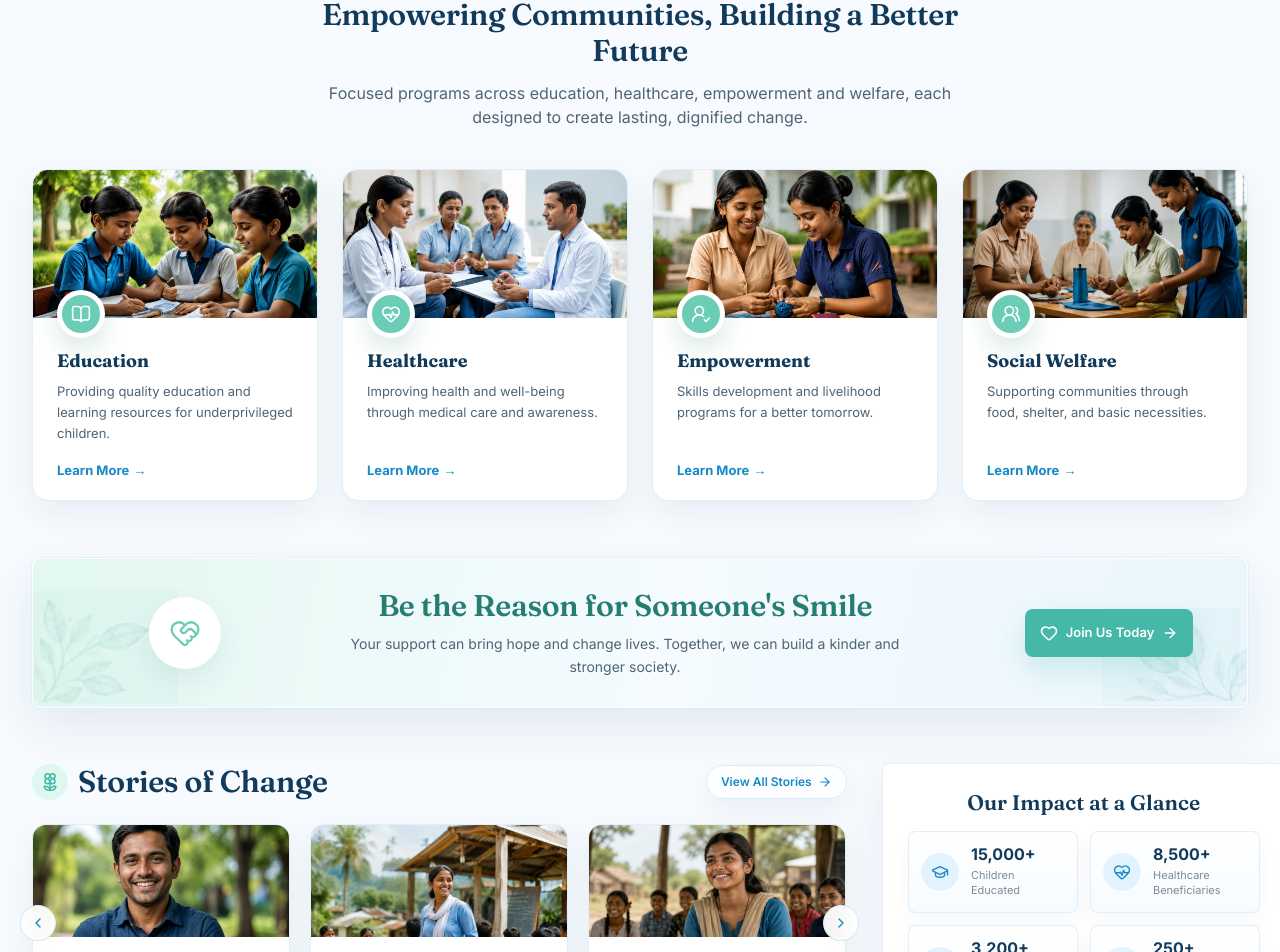
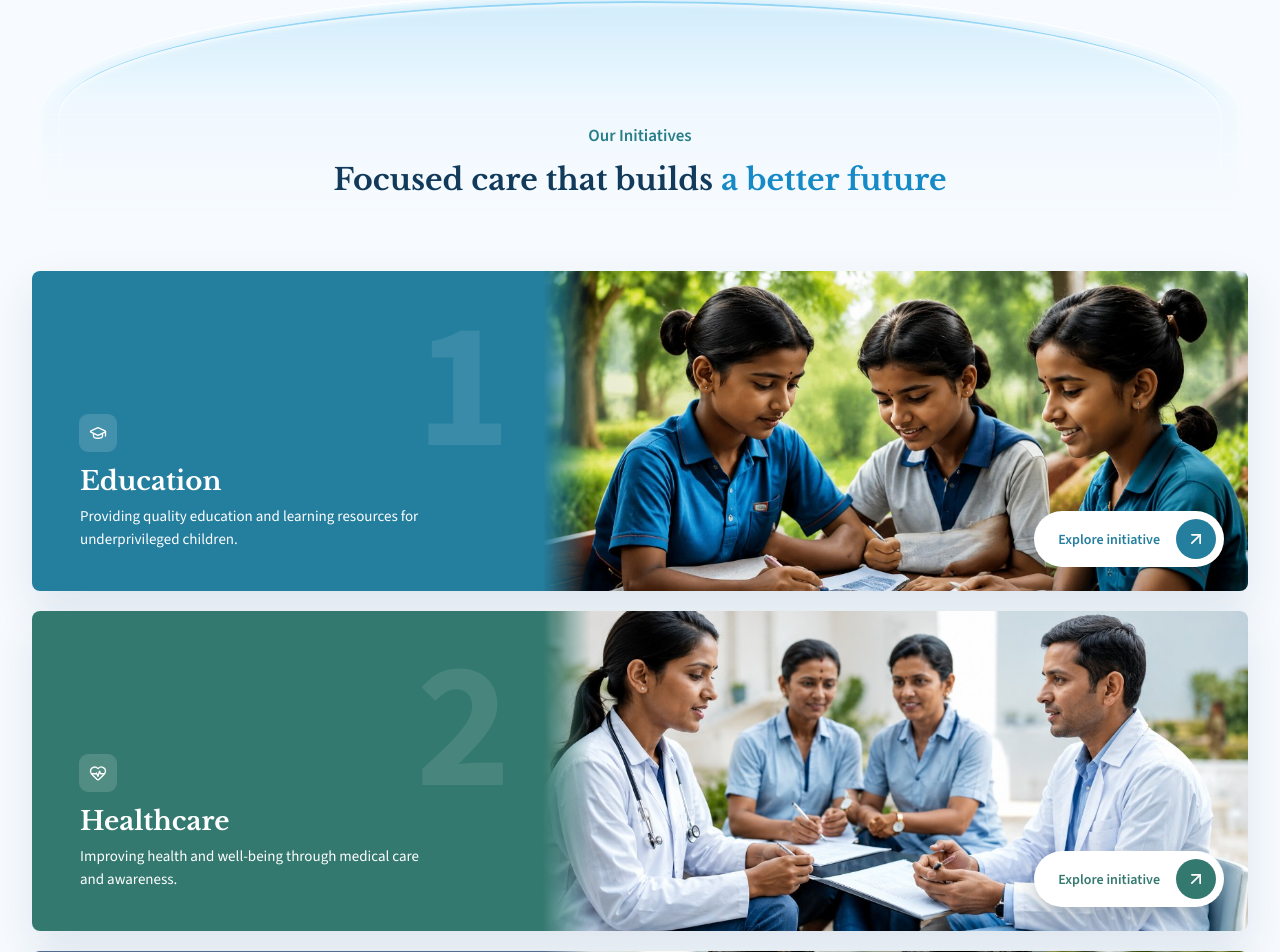
Before and after one commit to MacharlaBhanu/Venkatramaih_charity_trust, a React (Vite) app: page / in a window 1280 px wide. Shown: the part 1056-2008 px from the top of the page. Built offline with nearby package versions, Linux system fonts and the light colour scheme.

Commit message:
redesign home page

```diff
--- a/src/components/SectionTitle.tsx
+++ b/src/components/SectionTitle.tsx
@@ -24,7 +24,7 @@ export default function SectionTitle({
     >
       {eyebrow && (
         <span
-          className={`mb-3 inline-flex items-center gap-2 text-[11px] font-bold uppercase text-softgreen ${
+          className={`mb-3 inline-flex items-center gap-2 font-sans text-[12px] font-semibold text-[#349C8D] ${
             align === 'center' ? 'justify-center' : ''
           }`}
         >
@@ -32,7 +32,7 @@ export default function SectionTitle({
           {eyebrow}
         </span>
       )}
-      <h2 className="font-serif text-[23px] font-bold leading-tight text-heading sm:text-[28px] md:text-[32px]">
+      <h2 className="font-serif text-[22px] font-bold leading-[1.3] text-heading sm:text-[27px] md:text-[31px]">
         {title}
       </h2>
       {decorated && (
@@ -45,7 +45,7 @@ export default function SectionTitle({
           <span className="h-px w-8 bg-line" />
         </div>
       )}
-      {subtitle && <p className="mt-3 text-base text-body">{subtitle}</p>}
+      {subtitle && <p className="mt-3 font-sans text-[15px] leading-[1.7] text-body">{subtitle}</p>}
     </div>
   );
 }
--- a/src/index.css
+++ b/src/index.css
@@ -1,4 +1,4 @@
-@import url('https://fonts.googleapis.com/css2?family=Cormorant+Garamond:ital,wght@0,500;0,600;0,700;1,500;1,600&family=Inter:wght@300;400;500;600;700&family=Fraunces:opsz,wght@9..144,500;9..144,600;9..144,700&family=Playfair+Display:wght@500;600;700;800&family=Poppins:wght@400;500;600&family=Space+Grotesk:wght@500;600&display=swap');
+@import url('https://fonts.googleapis.com/css2?family=Cormorant+Garamond:ital,wght@0,500;0,600;0,700;1,500;1,600&family=Libre+Baskerville:wght@400;700&family=Source+Sans+3:wght@400;500;600;700&display=swap');
 
 @tailwind base;
 @tailwind components;
@@ -96,32 +96,32 @@
 
 /* Shared typography: all pages use the same families and responsive hierarchy as Home. */
 .site-main {
-  font-family: Inter, system-ui, sans-serif;
+  font-family: 'Source Sans 3', system-ui, sans-serif;
 }
 
 .site-main h1:not(.home-hero-title) {
-  font-family: 'Cormorant Garamond', Georgia, serif;
+  font-family: 'Libre Baskerville', Georgia, serif;
   font-size: 38px;
-  font-weight: 600;
-  line-height: 1.02;
-  letter-spacing: -0.025em;
+  font-weight: 700;
+  line-height: 1.08;
+  letter-spacing: 0;
 }
 
 .site-main h2,
 .site-main .contact-serif,
 .site-main .involved-serif {
-  font-family: Fraunces, 'Playfair Display', Georgia, serif;
+  font-family: 'Libre Baskerville', Georgia, serif;
 }
 
 .site-main h2 {
   font-size: 23px;
-  font-weight: 600;
-  line-height: 1.2;
-  letter-spacing: -0.01em;
+  font-weight: 700;
+  line-height: 1.28;
+  letter-spacing: 0;
 }
 
 .site-main h3 {
-  font-family: Fraunces, 'Playfair Display', Georgia, serif;
+  font-family: 'Libre Baskerville', Georgia, serif;
 }
 
 /* Home-style fade-and-rise motion shared by every non-Home page. */
@@ -166,7 +166,7 @@
 
 .page-image-loader__title {
   margin: 0;
-  font-family: Fraunces, 'Playfair Display', Georgia, serif;
+  font-family: 'Libre Baskerville', Georgia, serif;
   font-size: clamp(19px, 4.8vw, 25px);
   font-weight: 600;
   text-align: center;
--- a/src/pages/Home.tsx
+++ b/src/pages/Home.tsx
@@ -4,8 +4,7 @@ import { Link } from 'react-router-dom';
 import {
   Flower2,
   ArrowRight,
-  ChevronLeft,
-  ChevronRight,
+  ArrowUpRight,
   HeartHandshake,
   HandHeart,
   Heart,
@@ -16,10 +15,7 @@ import {
 } from 'lucide-react';
 import type { LucideIcon } from 'lucide-react';
 import SEO from '../components/SEO';
-import SectionTitle from '../components/SectionTitle';
 import StatCard from '../components/StatCard';
-import InitiativeCard from '../components/InitiativeCard';
-import StoryCard from '../components/StoryCard';
 import { useDonation } from '../context/DonationContext';
 import {
   heroImage,
@@ -35,6 +31,122 @@ const impactIcons: Record<string, LucideIcon> = {
   userCheck: UserRoundCheck,
   usersRound: UsersRound,
 };
+
+const initiativeIcons: Record<string, LucideIcon> = {
+  book: GraduationCap,
+  health: HeartPulse,
+  empower: UserRoundCheck,
+  welfare: UsersRound,
+};
+
+const initiativeColors = ['#247E9E', '#34796F', '#536C91', '#976A72'];
+const storyColors = ['#356A91', '#3D7C73', '#765F82'];
+
+function InsightHeading({
+  eyebrow,
+  title,
+  accent,
+}: {
+  eyebrow: string;
+  title: string;
+  accent: string;
+}) {
+  return (
+    <div className="relative mx-auto max-w-[760px] overflow-hidden px-3 pb-9 pt-12 text-center sm:pb-11 sm:pt-14 lg:max-w-[1360px] lg:overflow-visible lg:pb-[72px] lg:pt-[164px]">
+      <div
+        aria-hidden="true"
+        className="pointer-events-none absolute left-1/2 top-3 h-[105px] w-[min(570px,128vw)] -translate-x-1/2 rounded-t-[50%] border-t-2 border-white/90 bg-[linear-gradient(180deg,rgba(166,220,248,0.5)_0%,rgba(229,246,255,0.38)_46%,rgba(255,255,255,0)_100%)] shadow-[inset_0_3px_8px_rgba(255,255,255,0.9),0_-2px_12px_rgba(91,191,239,0.22)] backdrop-blur-xl [mask-image:linear-gradient(to_bottom,black_0%,black_56%,transparent_100%)] lg:top-8 lg:h-[245px] lg:w-[min(1360px,94vw)] lg:border-t-[3px]"
+      />
+      <div
+        aria-hidden="true"
+        className="pointer-events-none absolute left-1/2 top-[18px] h-[92px] w-[min(545px,122vw)] -translate-x-1/2 rounded-t-[50%] border-t border-sky/55 shadow-[inset_0_2px_5px_rgba(255,255,255,0.75)] [mask-image:linear-gradient(to_bottom,black_0%,black_52%,transparent_100%)] lg:top-[42px] lg:h-[228px] lg:w-[min(1315px,91vw)] lg:border-t-2"
+      />
+      <p className="relative font-sans text-[14px] font-semibold text-[#287E88] sm:text-[15px] lg:text-[17px]">
+        {eyebrow}
+      </p>
+      <h2 className="relative mt-2 font-serif text-[29px] font-bold leading-[1.23] text-heading sm:text-[36px] lg:mt-3 lg:text-[44px]">
+        {title}{' '}
+        <span className="text-ocean">{accent}</span>
+      </h2>
+    </div>
+  );
+}
+
+function InsightPanel({
+  number,
+  title,
+  description,
+  image,
+  color,
+  icon: Icon,
+  to,
+  actionLabel,
+}: {
+  number: number;
+  title: string;
+  description: string;
+  image: string;
+  color: string;
+  icon: LucideIcon;
+  to: string;
+  actionLabel: string;
+}) {
+  return (
+    <article className="group relative grid min-h-[270px] grid-cols-[45%_55%] overflow-hidden rounded-[8px] bg-white shadow-[0_18px_44px_rgba(18,58,90,0.11)] sm:min-h-[280px] lg:min-h-[320px] lg:grid-cols-[42%_58%]">
+      <div
+        className="relative z-[1] flex min-w-0 flex-col justify-end overflow-hidden px-4 pb-5 pt-16 text-white sm:px-6 sm:pb-6 lg:px-12 lg:pb-10 lg:pt-20"
+        style={{ backgroundColor: color }}
+      >
+        <span
+          aria-hidden="true"
+          className="absolute -right-1 top-4 font-sans text-[88px] font-bold leading-none text-white/10 sm:text-[118px] lg:right-8 lg:top-6 lg:text-[180px]"
+        >
+          {number}
+        </span>
+        <span className="relative flex h-9 w-9 items-center justify-center rounded-[8px] bg-white/15 ring-1 ring-white/15 backdrop-blur-sm">
+          <Icon className="h-[18px] w-[18px]" strokeWidth={1.8} />
+        </span>
+        <h3 className="relative mt-4 font-sans text-[16px] font-bold leading-[1.15] text-white sm:text-[20px] lg:text-[26px]">
+          {title}
+        </h3>
+        <p className="relative mt-2 max-w-[360px] text-[11px] leading-[1.45] text-white/82 sm:text-[13px] sm:leading-[1.55] lg:text-[15px]">
+          {description}
+        </p>
+      </div>
+
+      <div className="relative min-w-0 overflow-hidden">
+        <img
+          src={image}
+          alt={title}
+          loading="lazy"
+          decoding="async"
+          className="absolute inset-0 h-full w-full object-cover transition-transform duration-700 group-hover:scale-[1.04]"
+        />
+        <div
+          aria-hidden="true"
+          className="absolute inset-y-0 left-0 w-12"
+          style={{ background: `linear-gradient(90deg, ${color}, transparent)` }}
+        />
+      </div>
+
+      <Link
+        to={to}
+        aria-label={`${actionLabel}: ${title}`}
+        className="absolute bottom-4 right-4 z-[3] flex h-11 w-11 items-center justify-center rounded-full border-4 border-white bg-white shadow-[0_10px_24px_rgba(0,0,0,0.2)] transition-transform duration-300 hover:scale-105 focus:outline-none focus:ring-2 focus:ring-white/70 sm:h-12 sm:w-12 lg:bottom-6 lg:right-6 lg:h-14 lg:w-auto lg:gap-4 lg:border-0 lg:pl-6 lg:pr-2"
+        title={actionLabel}
+        style={{ color }}
+      >
+        <span className="hidden font-sans text-[14px] font-semibold lg:inline">{actionLabel}</span>
+        <span
+          className="flex h-8 w-8 items-center justify-center rounded-full text-white lg:h-10 lg:w-10"
+          style={{ backgroundColor: color }}
+        >
+          <ArrowUpRight className="h-4 w-4 lg:h-5 lg:w-5" />
+        </span>
+      </Link>
+    </article>
+  );
+}
 
 const heroSlides = [
   {
@@ -246,7 +358,7 @@ export default function Home() {
           animation: heroCopyEnter 0.72s cubic-bezier(0.22, 0.61, 0.36, 1) both;
         }
         .trust-hero-copy {
-          font-family: 'Poppins', Inter, system-ui, sans-serif;
+          font-family: 'Source Sans 3', system-ui, sans-serif;
         }
         .trust-hero-title {
           font-family: 'Cormorant Garamond', Georgia, serif;
@@ -406,18 +518,27 @@ export default function Home() {
       </div>
 
       {/* Initiatives preview */}
-      <section className="container-page relative pb-12 pt-8 md:pb-14 md:pt-10">
+      <section className="container-page relative pb-14 pt-6 md:pb-18 md:pt-8">
         <Reveal>
-          <SectionTitle
+          <InsightHeading
             eyebrow="Our Initiatives"
-            title="Empowering Communities, Building a Better Future"
-            subtitle="Focused programs across education, healthcare, empowerment and welfare, each designed to create lasting, dignified change."
+            title="Focused care that builds"
+            accent="a better future"
           />
         </Reveal>
-        <div className="relative mt-9 grid grid-cols-1 items-stretch gap-5 sm:grid-cols-2 md:mt-10 lg:grid-cols-4 lg:gap-6">
+        <div className="relative mx-auto grid max-w-[1360px] grid-cols-1 gap-3 sm:grid-cols-2 sm:gap-4 lg:grid-cols-1 lg:gap-5">
           {homeInitiatives.map((item, i) => (
             <Reveal key={item.title} delay={i * 120} className="h-full">
-              <InitiativeCard {...item} />
+              <InsightPanel
+                number={i + 1}
+                title={item.title}
+                description={item.description}
+                image={item.image}
+                color={initiativeColors[i % initiativeColors.length]}
+                icon={initiativeIcons[item.icon] ?? HandHeart}
+                to="/initiatives"
+                actionLabel="Explore initiative"
+              />
             </Reveal>
           ))}
         </div>
@@ -475,76 +596,61 @@ export default function Home() {
 
       {/* Stories + Impact glance */}
       <section className="container-page relative pb-16 md:pb-20">
-        <div className="grid items-stretch gap-8 lg:grid-cols-[67%_33%] lg:gap-9">
-          <div className="relative flex flex-col">
-            <Reveal className="mb-6 flex flex-col gap-3 sm:flex-row sm:items-center sm:justify-between">
-              <h2 className="flex items-center gap-2.5 font-serif text-[25px] font-semibold leading-tight text-heading md:text-[28px]">
-                <span className="flex h-9 w-9 shrink-0 items-center justify-center rounded-full bg-seafoam text-[#45B8A8]">
-                  <Flower2 className="h-5 w-5" strokeWidth={1.8} />
-                </span>
-                Stories of Change
-              </h2>
-              <Link
-                to="/stories"
-                className="inline-flex w-fit items-center gap-1.5 rounded-full border border-line bg-white/75 px-3.5 py-3 text-xs font-semibold text-ocean lg:py-2 shadow-[0_10px_26px_rgba(18,58,90,0.06)] transition-all duration-300 hover:-translate-y-0.5 hover:border-softblue hover:bg-softblue/70 hover:text-sky"
-              >
-                View All Stories <ArrowRight className="h-3.5 w-3.5" />
-              </Link>
+        <Reveal>
+          <InsightHeading
+            eyebrow="Stories of Change"
+            title="Real journeys shaped by"
+            accent="hope and opportunity"
+          />
         </Reveal>
 
-            <div className="relative">
-              {/* Slider arrows */}
-              <button
-                aria-label="Previous stories"
-                className="absolute -left-3 top-1/2 z-10 hidden h-9 w-9 -translate-y-1/2 items-center justify-center rounded-full border border-line bg-white/95 text-ocean shadow-soft backdrop-blur transition-all duration-300 hover:-translate-x-0.5 hover:bg-softblue hover:text-sky md:flex"
-              >
-                <ChevronLeft className="h-4 w-4" />
-              </button>
-              <button
-                aria-label="Next stories"
-                className="absolute -right-3 top-1/2 z-10 hidden h-9 w-9 -translate-y-1/2 items-center justify-center rounded-full border border-line bg-white/95 text-ocean shadow-soft backdrop-blur transition-all duration-300 hover:translate-x-0.5 hover:bg-softblue hover:text-sky md:flex"
-              >
-                <ChevronRight className="h-4 w-4" />
-              </button>
-
-              <div className="grid gap-5 sm:grid-cols-3">
-                {homeStories.map((s, i) => (
-                  <Reveal key={s.title} delay={i * 130} className="h-full">
-                    <StoryCard {...s} objectPosition="center 25%" />
-                  </Reveal>
-                ))}
-              </div>
-            </div>
-          </div>
-
-          <Reveal delay={120} y={32} className="h-full">
-            <div className="flex h-full flex-col rounded-[8px] border border-white/80 bg-white/90 p-5 shadow-[0_18px_46px_rgba(18,58,90,0.09)] ring-1 ring-line/60 backdrop-blur-sm sm:p-6">
-              <h3 className="mb-4 text-center font-serif text-[21px] font-semibold leading-tight text-heading">
-                Our Impact at a Glance
-              </h3>
-              <div className="grid flex-1 grid-cols-2 gap-3 [grid-auto-rows:1fr]">
-                {impactGlance.map((s, i) => {
-                  const LucideI = impactIcons[s.icon] ?? GraduationCap;
+        <div className="mx-auto grid max-w-[1360px] grid-cols-1 gap-3 sm:grid-cols-2 sm:gap-4 lg:grid-cols-1 lg:gap-5">
+          {homeStories.map((story, i) => {
+            const StoryIcon = [GraduationCap, HeartPulse, UserRoundCheck][i] ?? Flower2;
             return (
-                    <Reveal key={s.label} delay={220 + i * 100} y={18} className="h-full">
-                      <div className="group flex h-full min-h-[82px] items-center gap-3 rounded-[8px] border border-line/80 bg-[linear-gradient(180deg,#FFFFFF_0%,#F7FBFF_100%)] p-3 shadow-[0_8px_22px_rgba(18,58,90,0.04)] transition-all duration-300 hover:-translate-y-0.5 hover:border-softblue hover:shadow-[0_14px_30px_rgba(18,58,90,0.08)]">
-                        <span className="flex h-[38px] w-[38px] shrink-0 items-center justify-center rounded-full bg-softblue/80 text-ocean ring-1 ring-white transition-transform duration-300 group-hover:scale-105">
-                          <LucideI className="h-[18px] w-[18px]" strokeWidth={1.8} />
-                        </span>
-                        <div>
-                          <div className="text-[16px] font-extrabold leading-none text-heading">
-                            {s.value}
-                          </div>
-                          <div className="mt-1.5 text-[11px] leading-[1.35] text-muted">{s.label}</div>
-                        </div>
-                      </div>
+              <Reveal key={story.title} delay={i * 130} className="h-full">
+                <InsightPanel
+                  number={i + 1}
+                  title={story.title}
+                  description={story.text}
+                  image={story.image}
+                  color={storyColors[i % storyColors.length]}
+                  icon={StoryIcon}
+                  to="/stories"
+                  actionLabel="Read story"
+                />
               </Reveal>
             );
           })}
         </div>
+
+        <Reveal delay={140} y={26}>
+          <div className="mt-5 grid grid-cols-2 overflow-hidden rounded-[8px] border border-line bg-white shadow-[0_16px_38px_rgba(18,58,90,0.07)] sm:grid-cols-4">
+            {impactGlance.map((stat, i) => {
+              const ImpactIcon = impactIcons[stat.icon] ?? GraduationCap;
+              return (
+                <div
+                  key={stat.label}
+                  className={`flex min-h-[104px] items-center gap-3 px-4 py-5 sm:px-5 ${
+                    i % 2 ? 'border-l border-line' : ''
+                  } ${i > 1 ? 'border-t border-line sm:border-t-0' : ''} ${
+                    i > 0 ? 'sm:border-l sm:border-line' : ''
+                  }`}
+                >
+                  <span className="flex h-10 w-10 shrink-0 items-center justify-center rounded-[8px] bg-softblue text-ocean">
+                    <ImpactIcon className="h-[19px] w-[19px]" strokeWidth={1.8} />
+                  </span>
+                  <div className="min-w-0">
+                    <div className="font-sans text-[18px] font-bold leading-none text-heading">
+                      {stat.value}
+                    </div>
+                    <div className="mt-1.5 text-[11px] leading-[1.3] text-muted">{stat.label}</div>
+                  </div>
+                </div>
+              );
+            })}
           </div>
         </Reveal>
-        </div>
       </section>
     </>
   );
--- a/tailwind.config.js
+++ b/tailwind.config.js
@@ -19,10 +19,10 @@ export default {
         line: '#D8EDF7',
       },
       fontFamily: {
-        serif: ['Fraunces', "'Playfair Display'", 'Georgia', 'serif'],
-        display: ["'Playfair Display'", 'Fraunces', 'Georgia', 'serif'],
-        title: ["'Cormorant Garamond'", 'Georgia', 'serif'],
-        sans: ['Inter', 'system-ui', 'sans-serif'],
+        serif: ["'Libre Baskerville'", 'Georgia', 'serif'],
+        display: ["'Libre Baskerville'", 'Georgia', 'serif'],
+        title: ["'Libre Baskerville'", 'Georgia', 'serif'],
+        sans: ["'Source Sans 3'", 'system-ui', 'sans-serif'],
       },
       maxWidth: {
         container: '1200px',
```
Lines whose indentation alone changed are shown as unchanged.
